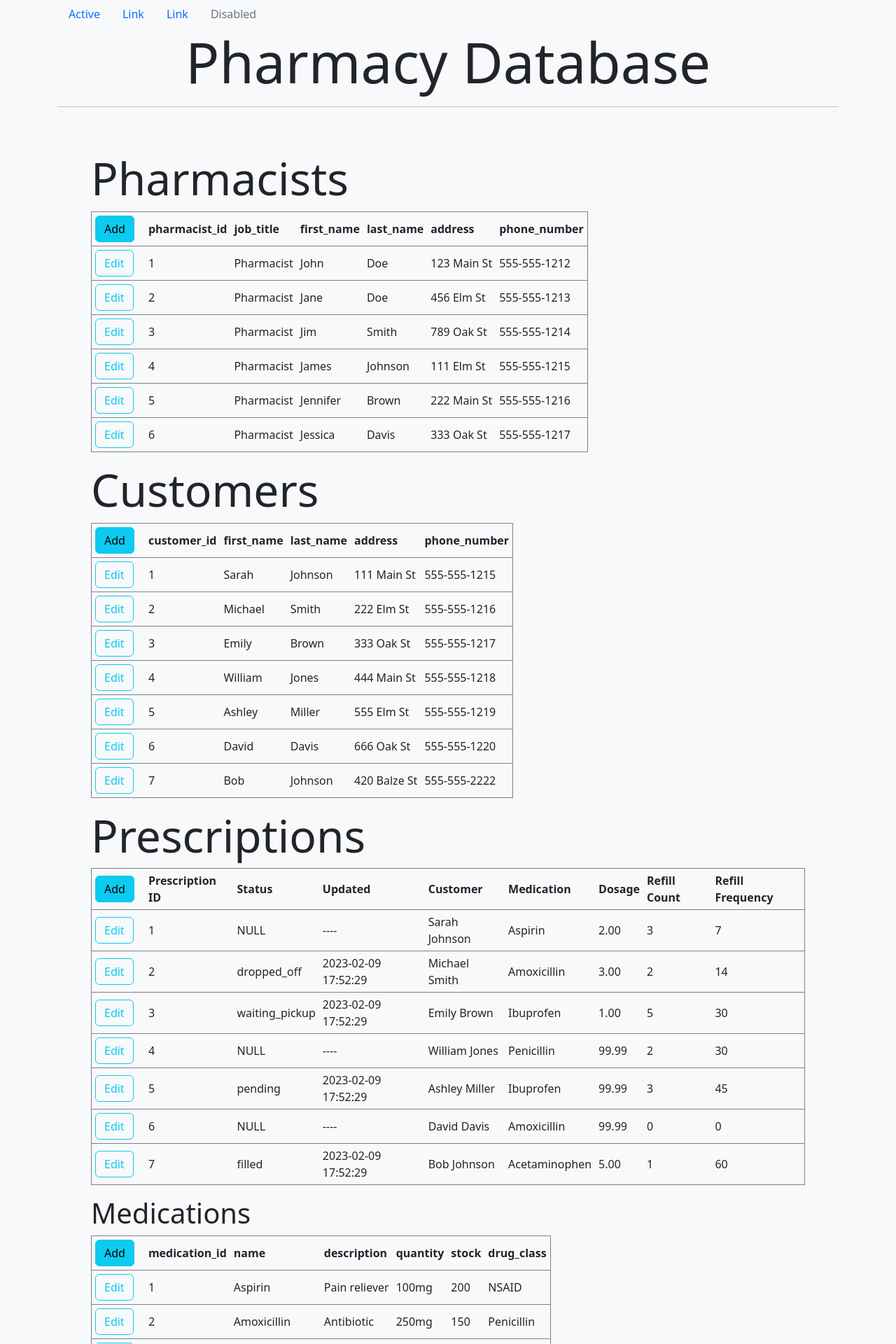
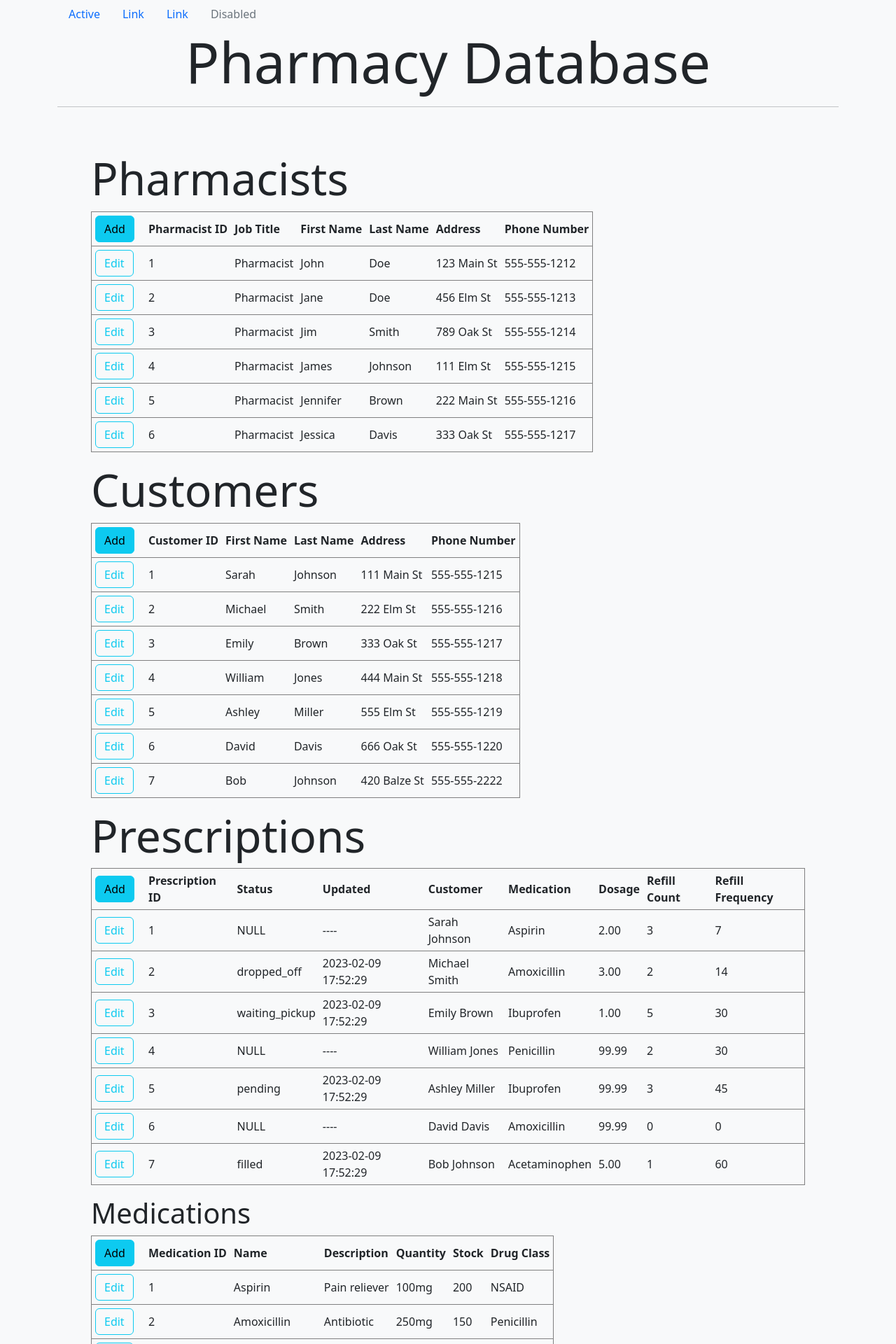
Before and after one commit to Iainmon/CS-340-Group-115, a React app in the folder site/frontend/: page / in a window 1280 px wide. Shown: the top 1920 px of the page at 70% size. Built offline with nearby package versions, Linux system fonts and the light colour scheme.

Commit message:
imporoved UI

```diff
--- a/site/frontend/src/Customer.jsx
+++ b/site/frontend/src/Customer.jsx
@@ -42,7 +42,12 @@ class CustomerTable extends React.Component {
                                 <button className="btn btn-info" onClick={this.props.onAdd}>Add</button>
                             </th>
                             <th></th>
-                            {Object.keys(this.records[0]).map((title) => <th>{title}</th>)}
+                            {/* {Object.keys(this.records[0]).map((title) => <th>{title}</th>)} */}
+                            <th>Customer ID</th>
+                            <th>First Name</th>
+                            <th>Last Name</th>
+                            <th>Address</th>
+                            <th>Phone Number</th>
                         </tr>
                         {this.records.map((record) => <Customer record={record} onEdit={this.props.onEdit} />)}
                     </tbody>
--- a/site/frontend/src/Medication.jsx
+++ b/site/frontend/src/Medication.jsx
@@ -43,7 +43,13 @@ class MedicationTable extends React.Component {
                                 <button className="btn btn-info" onClick={this.props.onAdd}>Add</button>
                             </th>
                             <th></th>
-                            {Object.keys(this.records[0]).map((title) => <th>{title}</th>)}
+                            {/* {Object.keys(this.records[0]).map((title) => <th>{title}</th>)} */}
+                            <th>Medication ID</th>
+                            <th>Name</th>
+                            <th>Description</th>
+                            <th>Quantity</th>
+                            <th>Stock</th>
+                            <th>Drug Class</th>
                         </tr>
                         {this.records.map((record) => <Medication record={record} onEdit={this.props.onEdit} />)}
                     </tbody>
--- a/site/frontend/src/Pharmacist.jsx
+++ b/site/frontend/src/Pharmacist.jsx
@@ -43,7 +43,13 @@ class PharmacistTable extends React.Component {
                                 <button className="btn btn-info" onClick={this.props.onAdd}>Add</button>
                             </th>
                             <th></th>
-                            {Object.keys(this.records[0]).map((title) => <th>{title}</th>)}
+                            {/* {Object.keys(this.records[0]).map((title) => <th>{title}</th>)} */}
+                            <th>Pharmacist ID</th>
+                            <th>Job Title</th>
+                            <th>First Name</th>
+                            <th>Last Name</th>
+                            <th>Address</th>
+                            <th>Phone Number</th>
                         </tr>
                         {this.records.map((record) => <Pharmacist record={record} onEdit={this.props.onEdit} />)}
                     </tbody>
```
